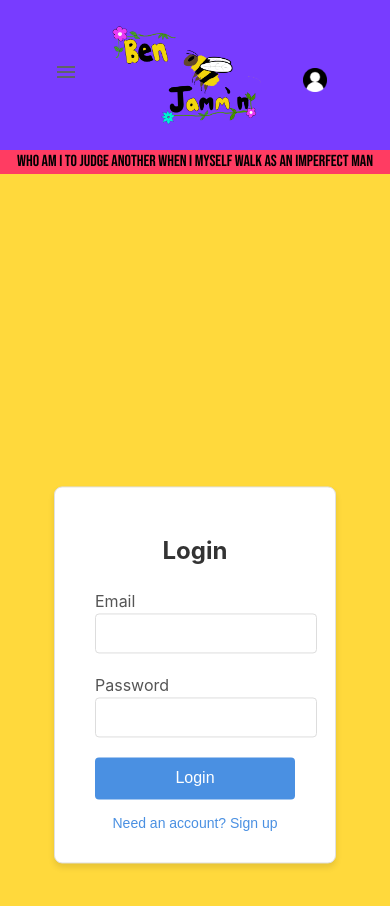
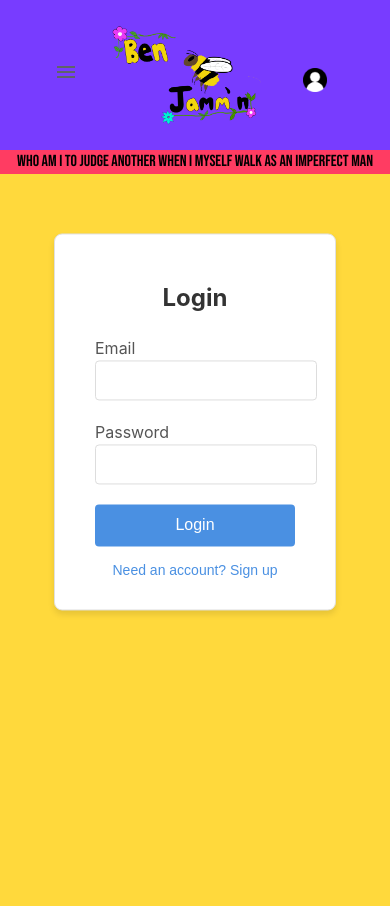
Before and after one commit to Benbrechter/Coral-Brand, a React (Vite) app in the folder client/: page /login in a window 390 px wide. Shown: the top 906 px of the page. Built offline with nearby package versions, Linux system fonts and the light colour scheme; a web font is replaced by a local one.

Commit message:
Revert "fix login"

```diff
--- a/client/src/index.css
+++ b/client/src/index.css
@@ -699,6 +699,6 @@ width: 225px;
 }
 .form{
   width: 200px;
-  top: 80%;
+  top: 50%;
 }
 }
```
